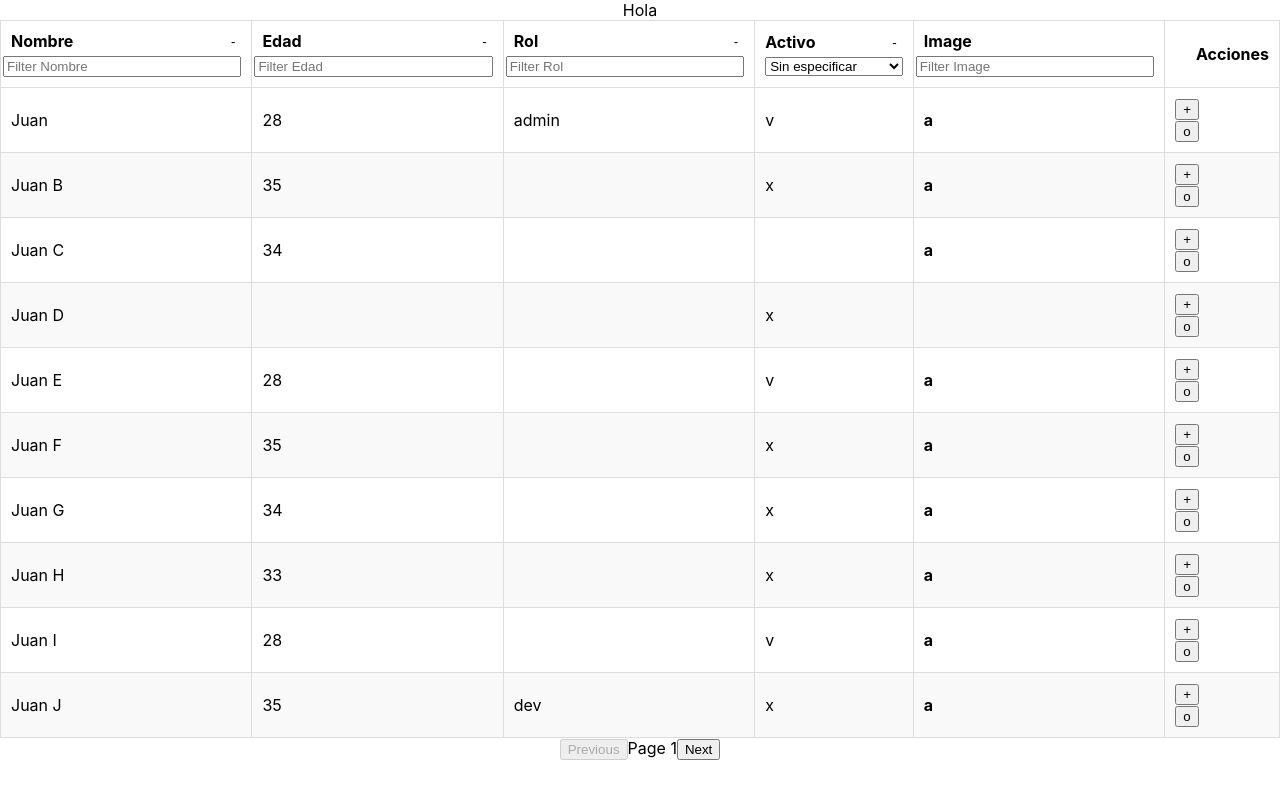
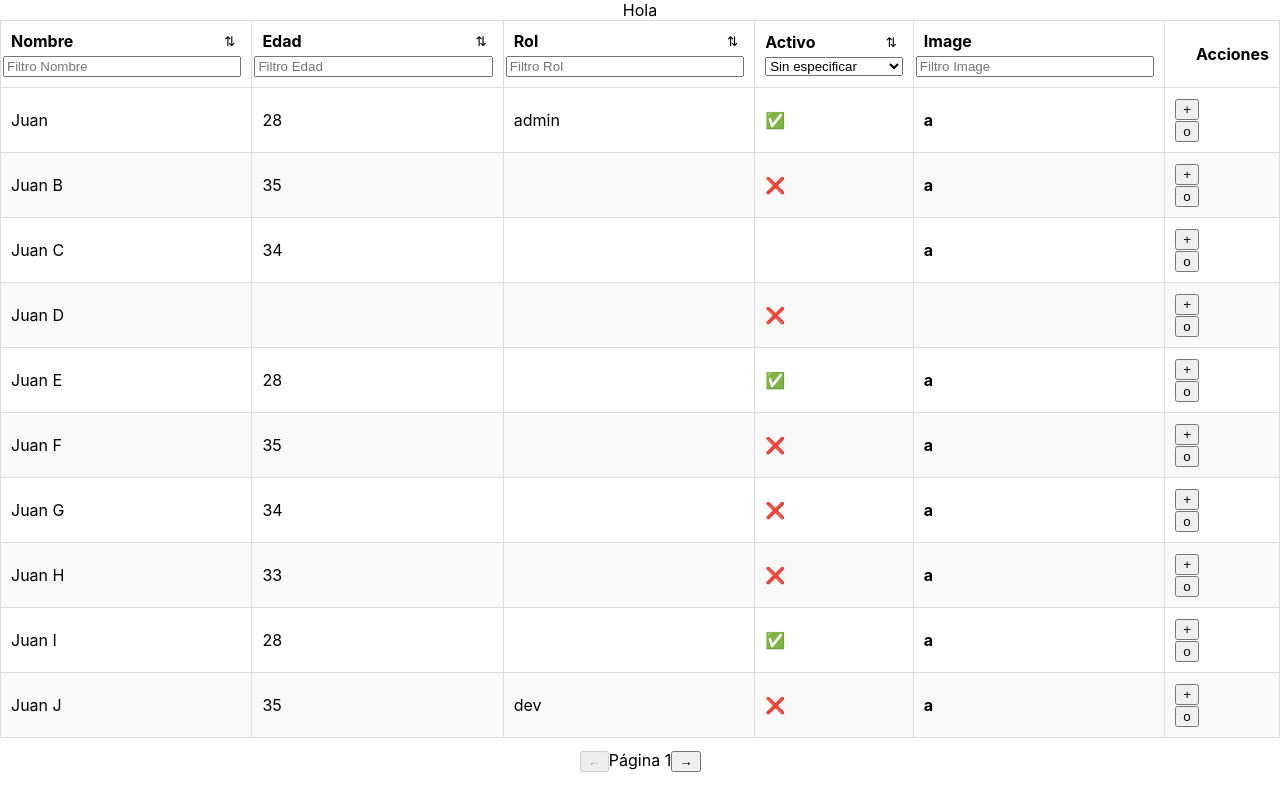
Before and after one commit to jrodrigopuca/BetterTable, a React (Create React App) app in the folder better-table/: page / in a window 1280 px wide. Built offline with nearby package versions, Linux system fonts and the light colour scheme.

Commit message:
cambios estéticos

```diff
--- a/better-table/src/components/BetterTable/BetterTable.css
+++ b/better-table/src/components/BetterTable/BetterTable.css
@@ -65,3 +65,7 @@
 	color: white;
 	border-radius: 5px;
 }
+
+.table-footer{
+	margin-top: 12px
+}
--- a/better-table/src/components/BetterTable/BetterTable.tsx
+++ b/better-table/src/components/BetterTable/BetterTable.tsx
@@ -119,7 +119,7 @@ const BetterTable: React.FC<TableProps> = ({ data, columns, actions }) => {
       <input
         type="text"
         onChange={(e) => handleFiltering(column, e.target.value)}
-        placeholder={`Filter ${column.name}`}
+        placeholder={`Filtro ${column.name}`}
       />
     );
   };
@@ -136,7 +136,7 @@ const BetterTable: React.FC<TableProps> = ({ data, columns, actions }) => {
     }
     switch (column.dataType) {
       case "boolean":
-        return value ? "v" : "x";
+        return value ? "✅" : "❌";
       case "Cell":
         return column.cell ? column.cell(value) : null;
       default:
@@ -160,7 +160,7 @@ const BetterTable: React.FC<TableProps> = ({ data, columns, actions }) => {
                       ? sortingOrder === "asc"
                         ? "↑"
                         : "↓"
-                      : "-"}
+                      : "⇅"}
                   </button>
                 )}
                 </div>
@@ -197,19 +197,19 @@ const BetterTable: React.FC<TableProps> = ({ data, columns, actions }) => {
         {modalContent}
       </Modal>
 
-      <div>
+      <div className="table-footer">
         <button
           disabled={currentPage === 1}
           onClick={() => setCurrentPage(currentPage - 1)}
         >
-          Previous
+          ←
         </button>
-        <span>Page {currentPage}</span>
+        <span>Página {currentPage}</span>
         <button
           disabled={currentPage * itemsPerPage >= filteredData.length}
           onClick={() => setCurrentPage(currentPage + 1)}
         >
-          Next
+          →
         </button>
       </div>
     </div>
```
